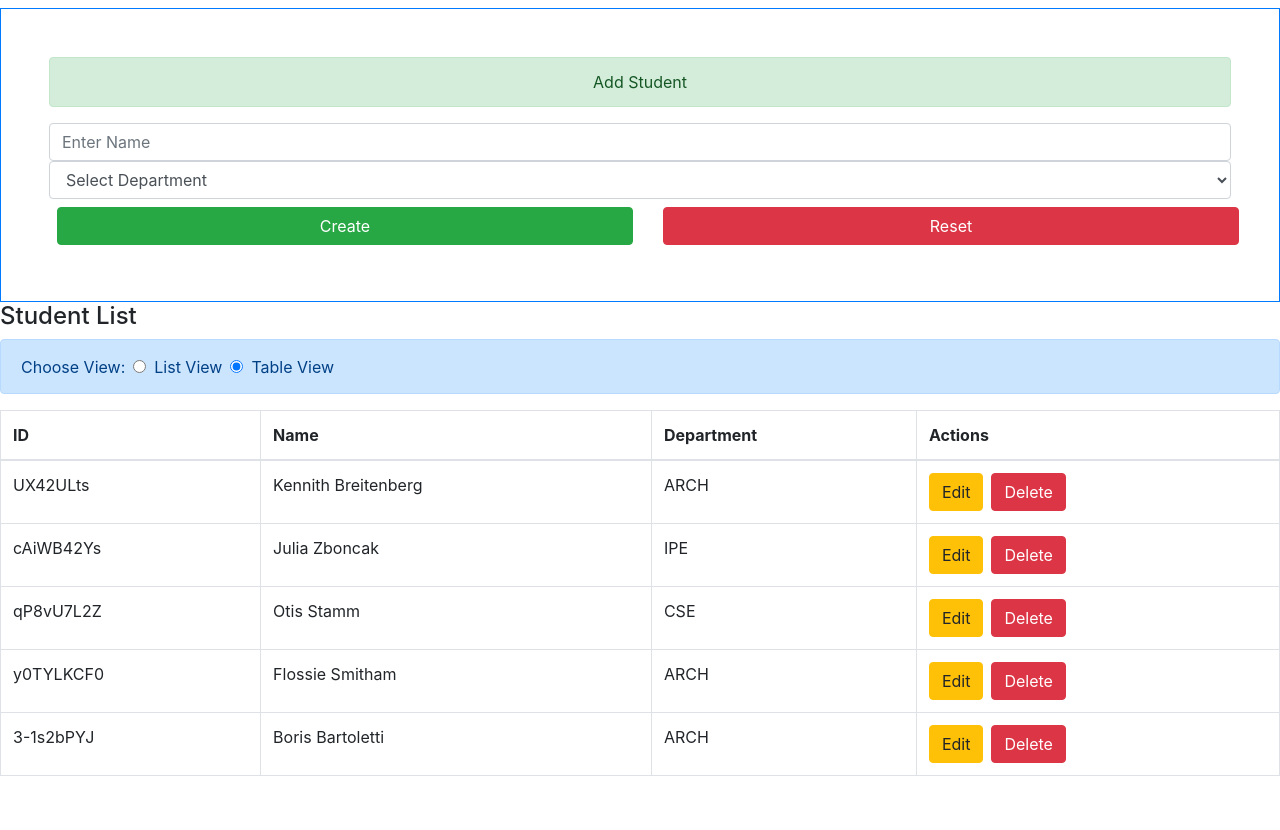
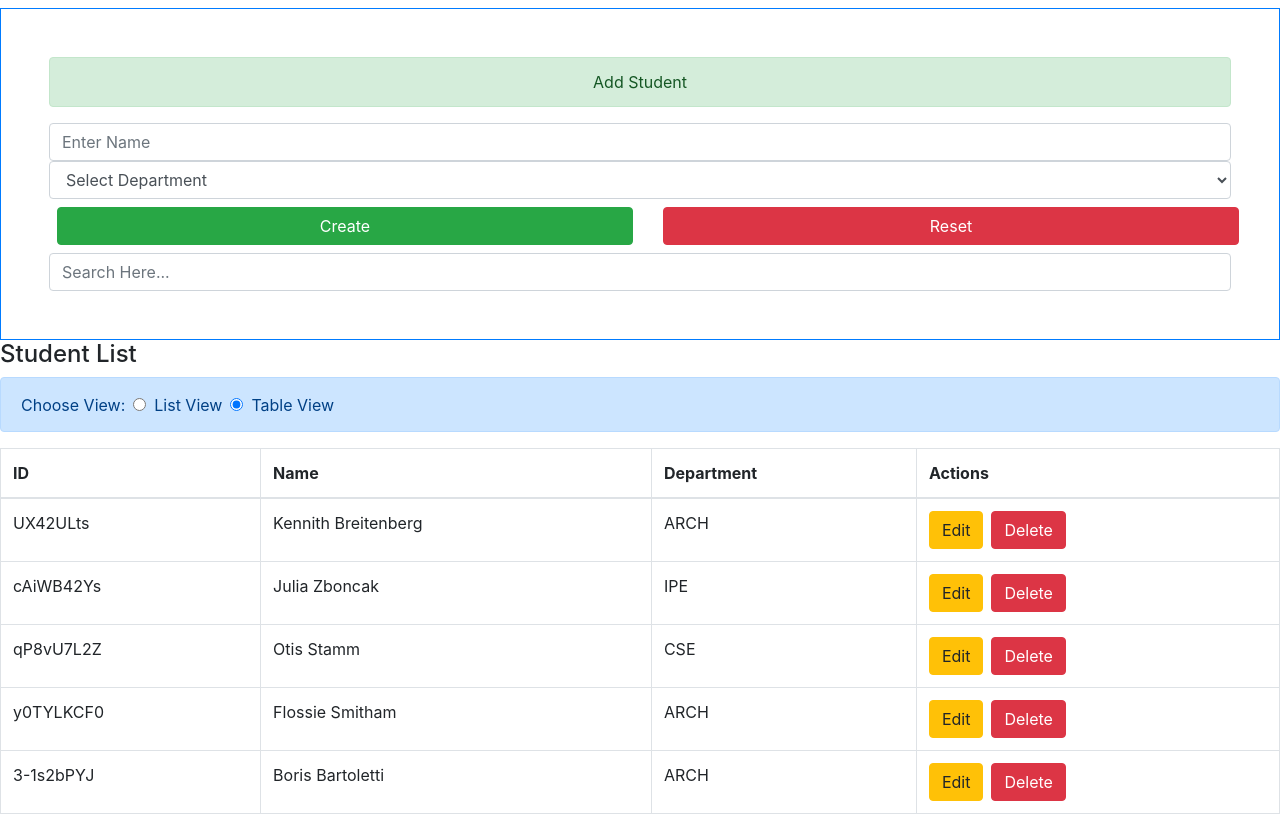
Before and after one commit to SadatJubayer/react_student_portal, a React (Create React App) app: page / in a window 1280 px wide. Before the commit the page ends 800 px from the top, so only its background shows below. Built offline with nearby package versions, Linux system fonts and the light colour scheme.

Commit message:
Search added

```diff
--- a/src/App.js
+++ b/src/App.js
@@ -60,6 +60,14 @@ class App extends Component {
     });
   };
 
+  handleSearch = searchString => {
+    const newStudents = this.state.students.filter(student =>
+      student.name.toLowerCase().includes(searchString.toLocaleLowerCase())
+    );
+
+    this.setState({ students: newStudents });
+  };
+
   render() {
     const { students, editable, selectedStudent } = this.state;
 
@@ -78,6 +86,7 @@ class App extends Component {
           createStudent={this.createStudent}
           updateStudent={this.updateStudent}
           handleReset={this.handleReset}
+          handleSearch={this.handleSearch}
         />
         <StudentViews
           students={students}
--- a/src/forms/index.jsx
+++ b/src/forms/index.jsx
@@ -4,6 +4,10 @@ import { Formik, Field, Form } from "formik";
 import { DEPT } from "../data";
 
 class StudentForm extends Component {
+  state = {
+    searchString: ""
+  };
+
   render() {
     const {
       editable,
@@ -25,7 +29,6 @@ class StudentForm extends Component {
         <div className="alert alert-success text-center">
           {editable ? "Update Student" : "Add Student"}
         </div>
-
         <Formik
           initialValues={initialValues}
           enableReinitialize={true}
@@ -77,6 +80,15 @@ class StudentForm extends Component {
             </Form>
           )}
         </Formik>
+        <input
+          type="text"
+          name="search"
+          className="form-control"
+          value={this.state.searchString}
+          placeholder="Search Here..."
+          onChange={e => this.setState({ searchString: e.target.value })}
+          onKeyUp={() => this.props.handleSearch(this.state.searchString)}
+        />
       </div>
     );
   }
```
